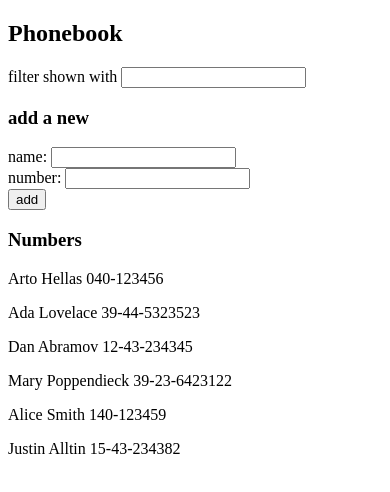
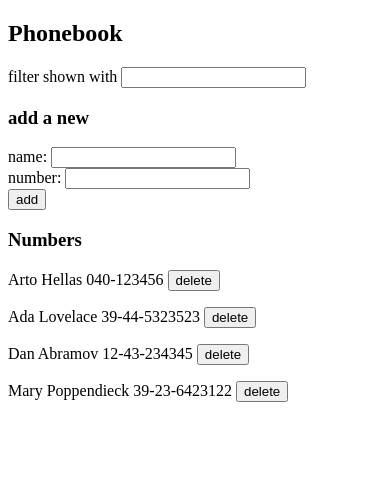
Before and after one commit to LenaStruts/fullstackopen, a React (Create React App) app in the folder part2/phonebook/: page / in a window 390 px wide. Shown: the top 492 px of the page. Built offline with nearby package versions, Linux system fonts and the light colour scheme; data requests are answered from the project's data file.

Commit message:
2.17: Phonebook step9

```diff
--- a/part2/phonebook/db.json
+++ b/part2/phonebook/db.json
@@ -19,16 +19,6 @@
       "name": "Mary Poppendieck",
       "number": "39-23-6423122",
       "id": 4
-    },
-    {
-      "name": "Alice Smith",
-      "number": "140-123459",
-      "id": 5
-    },
-    {
-      "name": "Justin Alltin",
-      "number": "15-43-234382",
-      "id": 6
     }
   ]
 }
--- a/part2/phonebook/src/App.js
+++ b/part2/phonebook/src/App.js
@@ -9,6 +9,7 @@ const App = () => {
   const [ newName, setNewName ] = useState('')
   const [ newNumber, setNewNumber ] = useState('')
   const [ filteredResults, setFilteredResults ] = useState('')
+  const [ error, setError ] = useState()
 
   useEffect(() => {
     personService
@@ -38,6 +39,20 @@ const App = () => {
     }
   }
 
+  const removePerson = id => {
+    const person = persons.find(person => person.id === id)
+    if (window.confirm(`Delete ${person.name}?`)) {
+      personService
+      .remove(id)
+      .then(() => {
+        setPersons(persons.filter(person => person.id !== id))
+      })
+      .catch(error => {
+        setError(error)
+      })
+    }
+  }
+
   const handleNameChange = (event) => {
       setNewName(event.target.value)
   }
@@ -63,7 +78,7 @@ const App = () => {
       inputName={newName} nameUpdate={handleNameChange}
       inputNum={newNumber} numUpdate={handleNumberChange} />
       <h3>Numbers</h3>
-      <Persons persons={personsToShow} />
+      <Persons persons={personsToShow} removePerson={removePerson} err={error} />
     </div>
   )
 }
--- a/part2/phonebook/src/components/Person.js
+++ b/part2/phonebook/src/components/Person.js
@@ -1,16 +1,20 @@
 import React from 'react'
 
-const Person = ({ person }) => {
+const Person = (props) => {
     return (
-      <p>{person.name} {person.number}</p>
+      <p>{props.name} {props.number} <button onClick={props.removePerson}>delete</button></p>
     )
   }
 
-const Persons = ({ persons }) => {
+const Persons = (props) => {
     return (
         <>
-            {persons.map(person =>
-                <Person key={person.id} person={person} />
+            {props.persons.map(person =>
+                <Person
+                    key={person.id}
+                    name={person.name}
+                    number={person.number}
+                    removePerson={() => props.removePerson(person.id)} />
             )}
         </>
     )
--- a/part2/phonebook/src/services/persons.js
+++ b/part2/phonebook/src/services/persons.js
@@ -11,4 +11,9 @@ const create = newObject => {
     return request.then(response => response.data)
 }
 
-export default { getAll, create }
+const remove = id => {
+    const request = axios.delete(`${baseUrl}/${id}`)
+    return request.then(response => response.data)
+}
+
+export default { getAll, create, remove }
```
